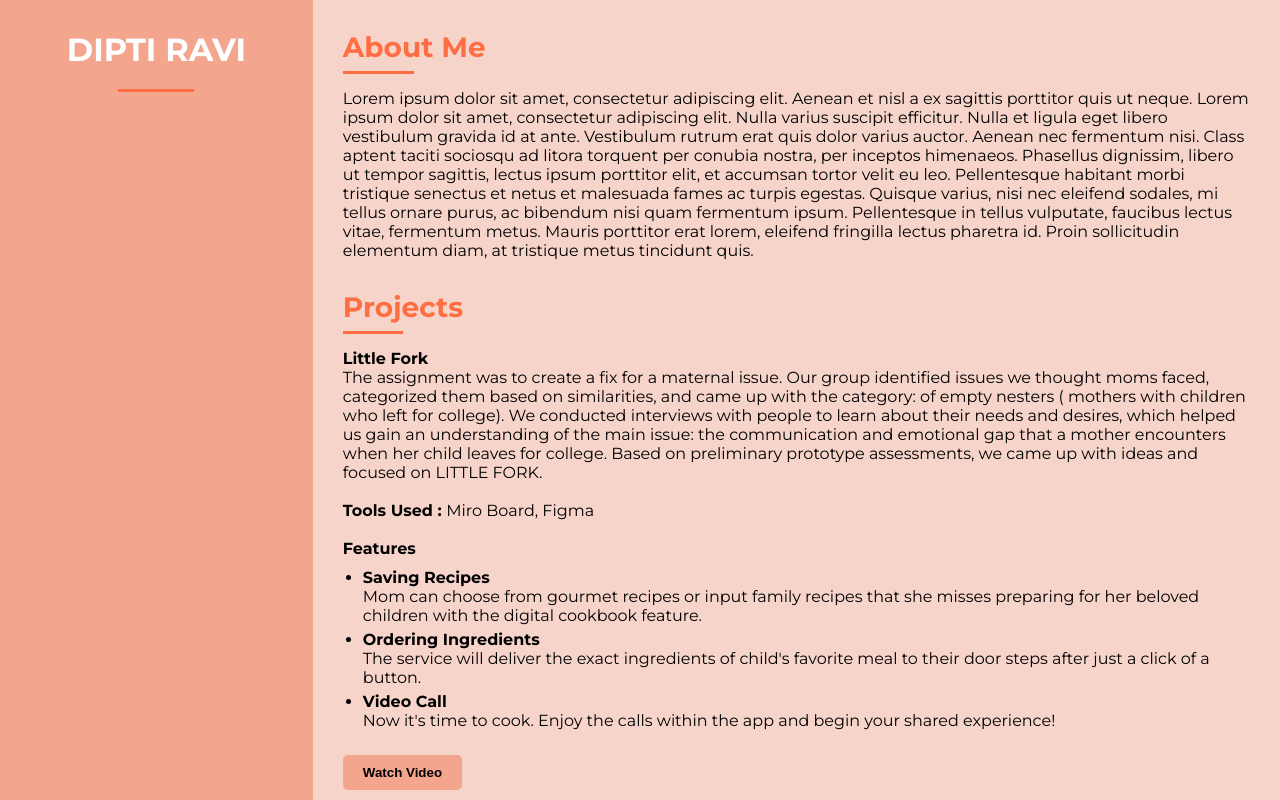
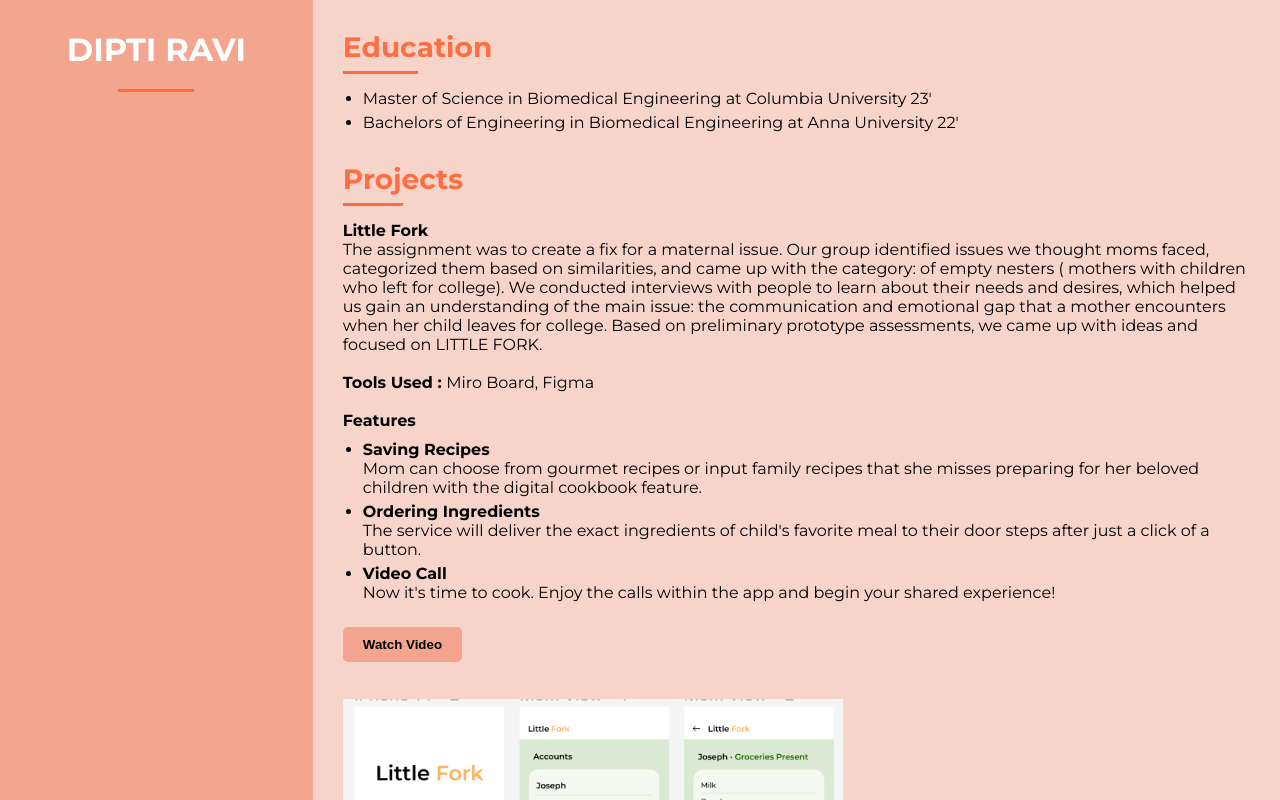
Before and after one commit to Ciddarth-raaj/dipti-portfolio, a Next.js app: page / in a window 1280 px wide. Built offline with nearby package versions, Linux system fonts and the light colour scheme.

Commit message:
Adds education

```diff
--- a/components/ContentBlock/ContentBlock.jsx
+++ b/components/ContentBlock/ContentBlock.jsx
@@ -8,8 +8,18 @@ import Image from "next/image";
 export default function CustomBlock() {
   return (
     <div>
-      <Section title={"About Me"}>
-        <p>{ABOUT_ME}</p>
+      <Section title={"Education"}>
+        {/* <p>{ABOUT_ME}</p> */}
+        <ul>
+          <li>
+            Master of Science in Biomedical Engineering at Columbia University
+            23'
+          </li>
+          <li>
+            Bachelors of Engineering in Biomedical Engineering at Anna
+            University 22'
+          </li>
+        </ul>
       </Section>
 
       <Section title={"Projects"}>
```
